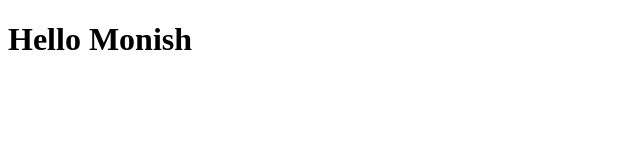
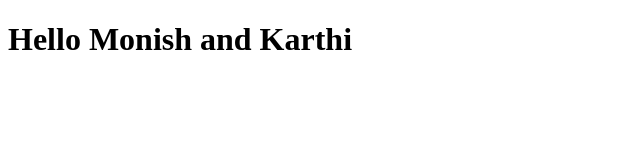
Before and after one commit to Karthik0404/New-Repo, a plain HTML site: page index.html in a window 1280 px wide. Shown: the whole page, without its empty margins (0-640 px from the left). Drawn offline with Linux system fonts and the light colour scheme.

Commit message:
Update index.html

```diff
--- a/index.html
+++ b/index.html
@@ -6,6 +6,7 @@
     <title>Document</title>
 </head>
 <body>
-    <h1>Hello Monish</h1>
+    <h1>Hello Monish and Karthi</h1>
 </body>
+
 </html>
```
